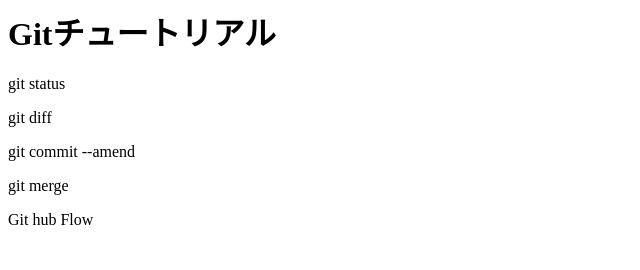
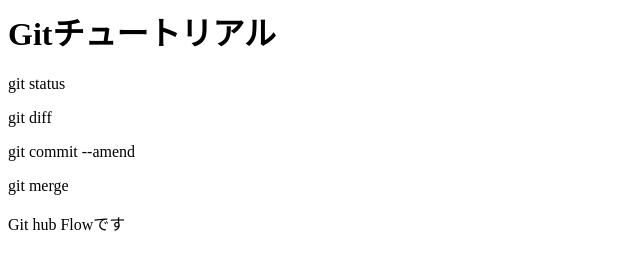
Before and after one commit to sakai0906/git_tutorial, a plain HTML site: page index.html in a window 1280 px wide. Shown: the full height of the page, 0-640 px from the left. Drawn offline with Linux system fonts and the light colour scheme.

Commit message:
GitHub Flowを追記です

```diff
--- a/index.html
+++ b/index.html
@@ -3,4 +3,4 @@
 <p>git diff</p>
 <p>git commit --amend</p>
 <p>git merge</p>
-<p>Git hub Flow</p>
+<p>Git hub Flowです</p>
```
